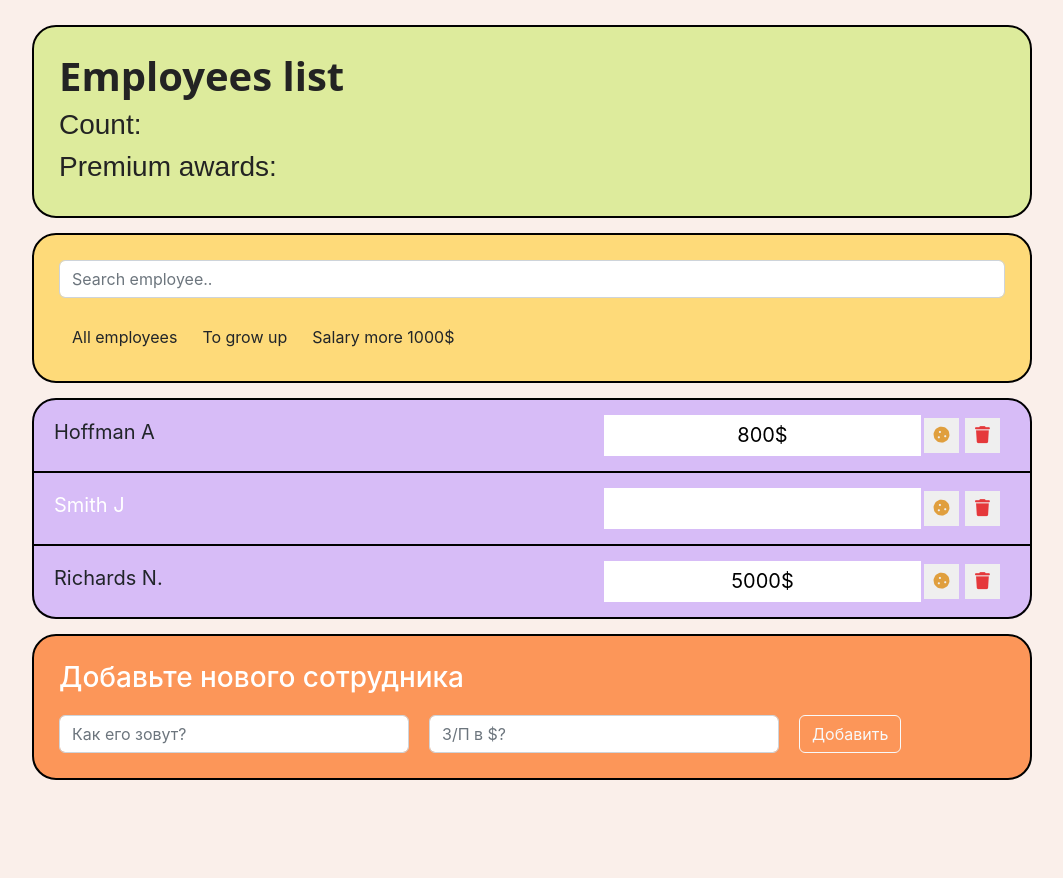
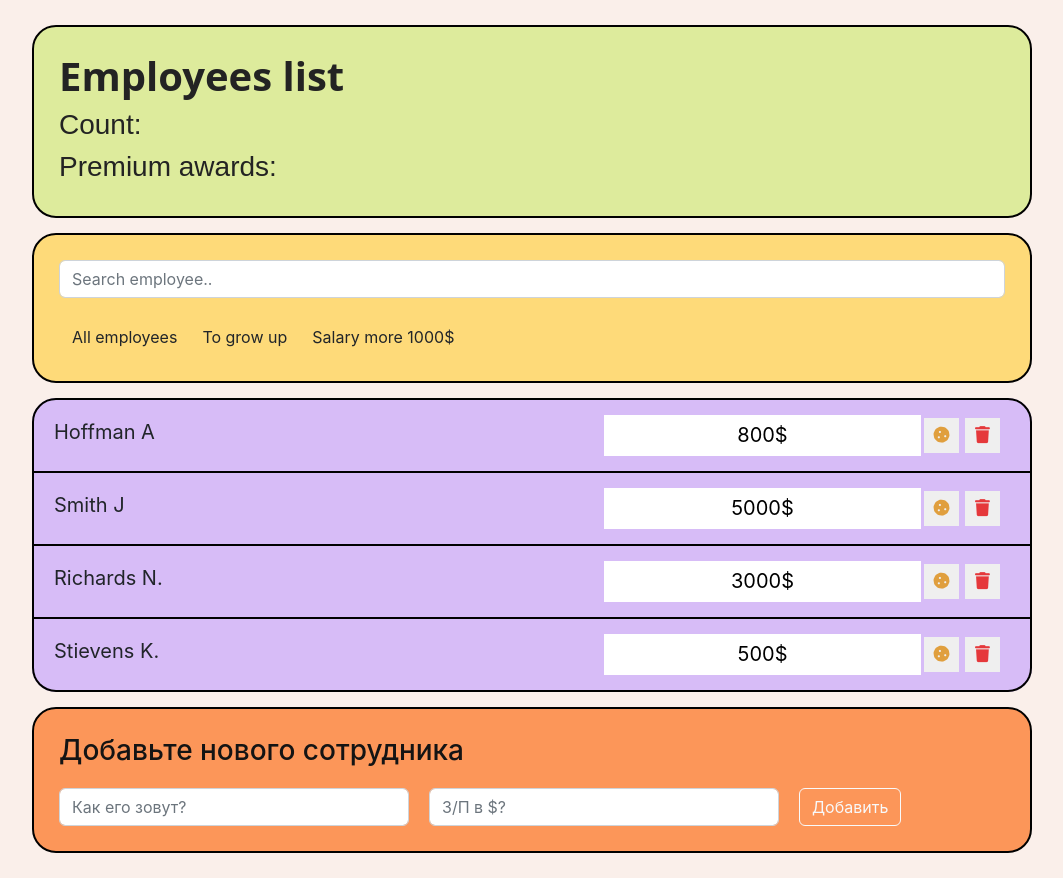
Before and after one commit to artem773/employees_list, a React (Create React App) app: page / in a window 1280 px wide. Shown: the whole page, without its empty margins (108-1171 px from the left). Before the commit the page ends 805 px from the top, so only its background shows below. Built offline with nearby package versions, Linux system fonts and the light colour scheme.

Commit message:
add conditions when we click at 'cake'

```diff
--- a/src/components/app-info/app-info.jsx
+++ b/src/components/app-info/app-info.jsx
@@ -1,6 +1,6 @@
 import './app-info.css';
 
-const AppInfo = ()=>{
+const AppInfo = () => {
     return (
         <div className="app-info">
             <h1>Employees list</h1>
--- a/src/components/app/app.jsx
+++ b/src/components/app/app.jsx
@@ -5,25 +5,26 @@ import AppFilter from '../app-filter/app-filter';
 import EmployersList from '../employers-list/employers-list';
 import EmployeesAddForm from '../employers-add-form/employees-add-form';
 
-function App(){
+function App() {
 
     const data = [
-        {name: "Hoffman A", salary: "800", increase: false},
-        {name: "Smith J", salary: "3000", increase: true},
-        {name: "Richards N.", salary: "5000", increase: false},
+        { name: "Hoffman A", salary: "800", increase: false, id: 1 },
+        { name: "Smith J", salary: "5000", increase: true, id: 2 },
+        { name: "Richards N.", salary: "3000", increase: false, id: 3 },
+        { name: "Stievens K.", salary: "500", increase: false, id: 4 }
     ];
 
     return (
         <div className="app">
-            <AppInfo/>
+            <AppInfo />
 
             <div className="search-panel">
-                <SearchPanel/>
-                <AppFilter/>
+                <SearchPanel />
+                <AppFilter />
             </div>
 
-            <EmployersList data={data}/>
-            <EmployeesAddForm/>
+            <EmployersList data={data} />
+            <EmployeesAddForm />
         </div>
     );
 }
--- a/src/components/employers-add-form/employees-add-form.css
+++ b/src/components/employers-add-form/employees-add-form.css
@@ -4,7 +4,7 @@
     background-color: #FC9659;
     border-radius: 24px;
     border: 2px solid black;
-    color: #fff;
+    color: #141414;
 }
 
 .add-form {
--- a/src/components/employers-add-form/employees-add-form.jsx
+++ b/src/components/employers-add-form/employees-add-form.jsx
@@ -14,7 +14,7 @@ const EmployeesAddForm = () => {
                     placeholder="З/П в $?" />
 
                 <button type="submit"
-                        className="btn btn-outline-light">Добавить</button>
+                    className="btn btn-outline-light">Добавить</button>
             </form>
         </div>
     )
--- a/src/components/employers-list-item/employers-list-item.jsx
+++ b/src/components/employers-list-item/employers-list-item.jsx
@@ -1,6 +1,23 @@
+import React, {Component} from 'react';
 import './employers-list-item.css';
 
-const EmployeesListItem = ({ name, salary, increase }) => {
+class EmployeesListItem extends Component {
+    constructor(props){
+        super(props);
+        this.state = {
+            increase: false
+        }
+    }
+
+    onIncrease = () => {
+        this.setState(({increase}) => ({
+            increase: !increase
+        }))
+    }
+
+    render(){
+        const {name, salary} = this.props;
+        const {increase} = this.state;
 
         let classNames = "list-group-item d-flex justify-content-between"; // це якщо користувач клікнув на одне із імен(шоб мінявся колір імені)
         if (increase) {
@@ -13,7 +30,8 @@ const EmployeesListItem = ({ name, salary, increase }) => {
                 <input type="text" className="list-group-item-input" defaultValue={salary + "$"} />
                 <div className='d-flex justify-content-center align-items-center'>
                     <button type="button"
-                    className="btn-cookie btn-sm ">
+                        className="btn-cookie btn-sm "
+                        onClick={this.onIncrease}>
                         <i className="fas fa-cookie"></i>
                     </button>
 
@@ -26,5 +44,6 @@ const EmployeesListItem = ({ name, salary, increase }) => {
             </li>
         )
     }
+}
 
 export default EmployeesListItem;
--- a/src/components/employers-list/employers-list.jsx
+++ b/src/components/employers-list/employers-list.jsx
@@ -4,8 +4,10 @@ import './employers-list.css';
 const EmployersList = ({ data }) => {
 
     const elements = data.map(item => {
+        const {id, ...itemProps} = item;
         return (
-            <EmployeesListItem /* name={item.name} salary={item.salary} */ {...item} />
+            // <EmployeesListItem name={item.name} salary={item.salary}/>
+            <EmployeesListItem key={id} {...itemProps} />
         );
     });
 
--- a/src/components/search-panel/search-panel.jsx
+++ b/src/components/search-panel/search-panel.jsx
@@ -1,11 +1,11 @@
 import './search-panel.css';
 
-const SearchPanel = ()=> {
-    return(
+const SearchPanel = () => {
+    return (
         <input
             type="text"
             className="form-control search-input"
-            placeholder="Search employee.."/>
+            placeholder="Search employee.." />
     );
 }
 
```
Also changed, not shown: src/components/app-filter/app-filter.jsx (+4 -4 lines), src/components/app-filter/app-filter.css (line endings or trailing spaces). Lines whose indentation alone changed are shown as unchanged.
